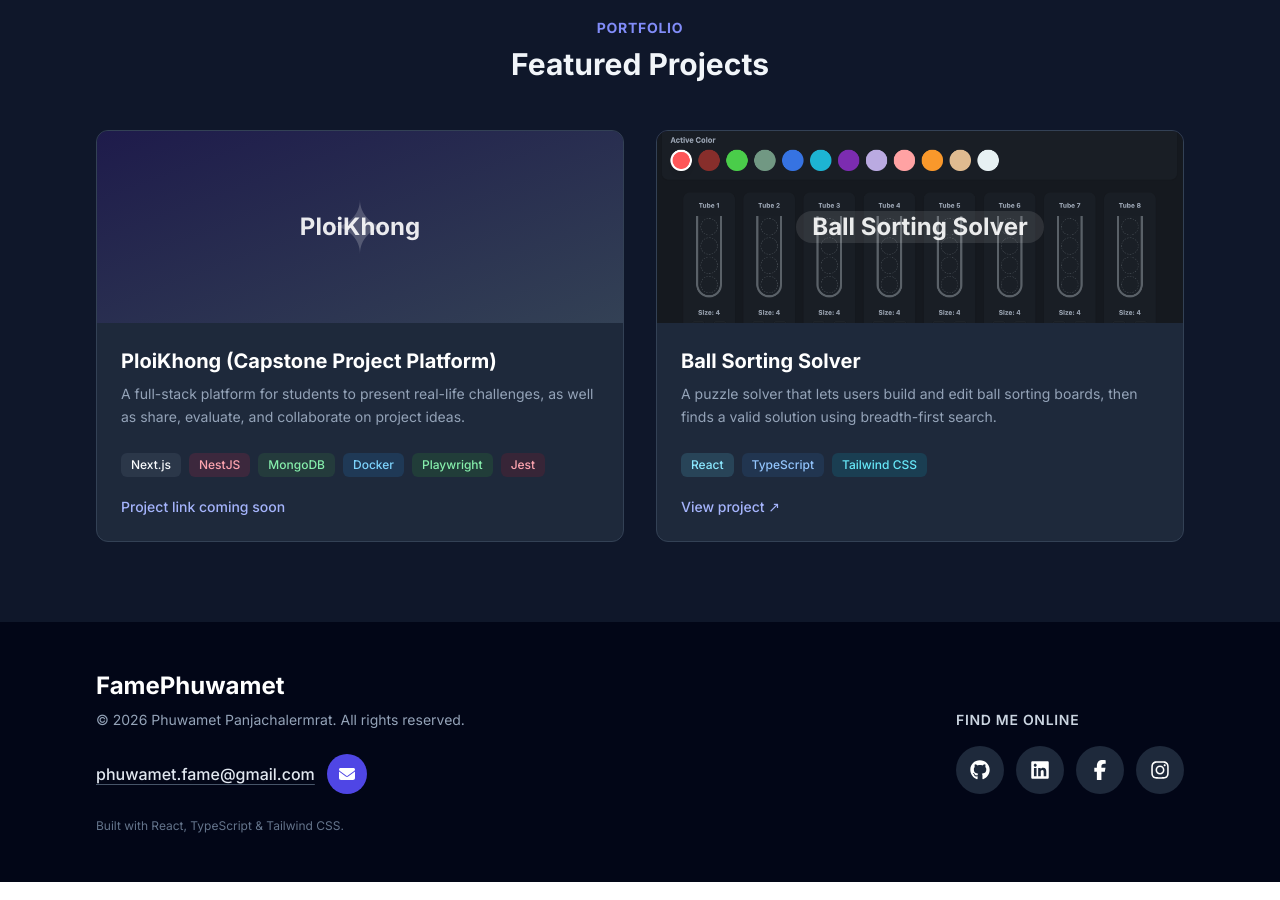
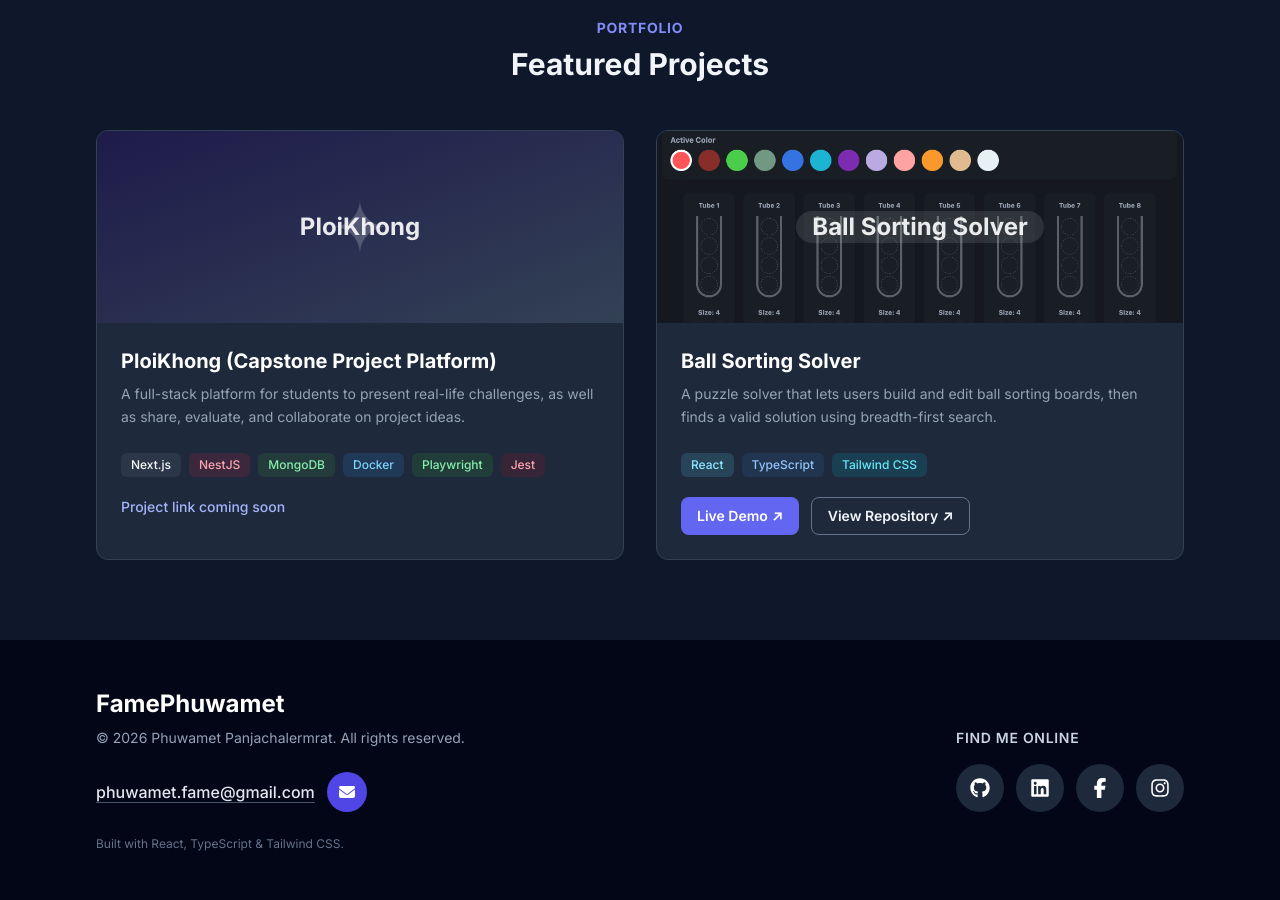
Before and after one commit to FameNu/FameNu.github.io, a React (Vite) app: page /#/ in a window 1280 px wide. Shown: the part 2440-3340 px from the top of the page. Built offline with nearby package versions, Linux system fonts and the light colour scheme.

Commit message:
feat: refactor Projects component to streamline project link handling and improve accessibility

```diff
--- a/src/components/Projects.tsx
+++ b/src/components/Projects.tsx
@@ -1,4 +1,3 @@
-import type { KeyboardEvent } from 'react'
 import { useResumeData } from '../services/useResumeData'
 import SectionHeading from './SectionHeading'
 import {
@@ -8,25 +7,6 @@ import {
 
 export default function Projects() {
   const { projects } = useResumeData()
-
-  const handleContactClick = (projectUrl?: string) => {
-    if (!projectUrl) {
-      window.alert('A public link for this project isn’t available yet.')
-      return
-    }
-
-    window.open(projectUrl, '_blank', 'noopener,noreferrer')
-  }
-
-  const handleProjectKeyDown = (
-    event: KeyboardEvent<HTMLElement>,
-    projectUrl?: string,
-  ) => {
-    if (event.key === 'Enter' || (!projectUrl && event.key === ' ')) {
-      event.preventDefault()
-      handleContactClick(projectUrl)
-    }
-  }
 
   return (
     <section
@@ -42,21 +22,33 @@ export default function Projects() {
         <div className='grid grid-cols-1 gap-8 md:grid-cols-2'>
           {projects.map((project) => {
             const projectUrl = project.url ?? project.repository
+            const unavailableMessage =
+              'A public link for this project isn’t available yet.'
 
             return (
               <article
                 key={project.name}
-                role={projectUrl ? 'link' : 'button'}
-                tabIndex={0}
-                aria-label={
-                  projectUrl
-                    ? `Open ${project.name} in a new tab`
-                    : `${project.name}. Public project link unavailable`
-                }
-                onClick={() => handleContactClick(projectUrl)}
-                onKeyDown={(event) => handleProjectKeyDown(event, projectUrl)}
-                className='group cursor-pointer overflow-hidden rounded-xl border border-slate-700 bg-slate-800 text-left transition-colors hover:border-indigo-500 focus-visible:outline focus-visible:outline-2 focus-visible:outline-indigo-400'
+                className='group relative overflow-hidden rounded-xl border border-slate-700 bg-slate-800 text-left transition-colors hover:border-indigo-500'
               >
+                {projectUrl ? (
+                  <a
+                    href={projectUrl}
+                    target='_blank'
+                    rel='noopener noreferrer'
+                    aria-label={`Open ${project.name} in a new tab`}
+                    className='absolute inset-0 z-0 rounded-xl focus-visible:outline focus-visible:outline-2 focus-visible:outline-indigo-400'
+                  >
+                    <span className='sr-only'>Open project</span>
+                  </a>
+                ) : (
+                  <button
+                    type='button'
+                    aria-label={`${project.name}: public link unavailable`}
+                    onClick={() => window.alert(unavailableMessage)}
+                    className='absolute inset-0 z-0 cursor-pointer border-0 bg-transparent focus-visible:outline focus-visible:outline-2 focus-visible:outline-indigo-400'
+                  />
+                )}
+                <div className='pointer-events-none relative z-10'>
                   <div className='relative flex h-48 items-center justify-center overflow-hidden bg-gradient-to-br from-indigo-950 to-slate-700'>
                     {project.imghref ? (
                       <img
@@ -87,7 +79,8 @@ export default function Projects() {
                     </p>
                     <ul className='flex flex-wrap gap-2'>
                       {project.technologies.map((technologyName) => {
-                      const technology = technologiesByName.get(technologyName)
+                        const technology =
+                          technologiesByName.get(technologyName)
 
                         return (
                           <li
@@ -110,9 +103,40 @@ export default function Projects() {
                         )
                       })}
                     </ul>
-                  <p className='mt-5 text-sm font-medium text-indigo-300'>
-                    {projectUrl ? 'View project ↗' : 'Project link coming soon'}
-                  </p>
+                    <div className='pointer-events-auto relative z-20 mt-5 flex flex-wrap gap-3'>
+                      {project.url && (
+                        <a
+                          href={project.url}
+                          target='_blank'
+                          rel='noopener noreferrer'
+                          className='inline-flex items-center rounded-lg bg-indigo-500 px-4 py-2 text-sm font-semibold text-white transition-colors hover:bg-indigo-400 focus-visible:outline focus-visible:outline-2 focus-visible:outline-offset-2 focus-visible:outline-indigo-300'
+                        >
+                          Live Demo{' '}
+                          <span aria-hidden='true' className='ml-1'>
+                            ↗
+                          </span>
+                        </a>
+                      )}
+                      {project.repository && (
+                        <a
+                          href={project.repository}
+                          target='_blank'
+                          rel='noopener noreferrer'
+                          className='inline-flex items-center rounded-lg border border-slate-500 px-4 py-2 text-sm font-semibold text-slate-100 transition-colors hover:border-slate-300 hover:bg-slate-700 focus-visible:outline focus-visible:outline-2 focus-visible:outline-offset-2 focus-visible:outline-indigo-300'
+                        >
+                          View Repository{' '}
+                          <span aria-hidden='true' className='ml-1'>
+                            ↗
+                          </span>
+                        </a>
+                      )}
+                      {!projectUrl && (
+                        <span className='text-sm font-medium text-indigo-300'>
+                          Project link coming soon
+                        </span>
+                      )}
+                    </div>
+                  </div>
                 </div>
               </article>
             )
```
Lines whose indentation alone changed are shown as unchanged.
